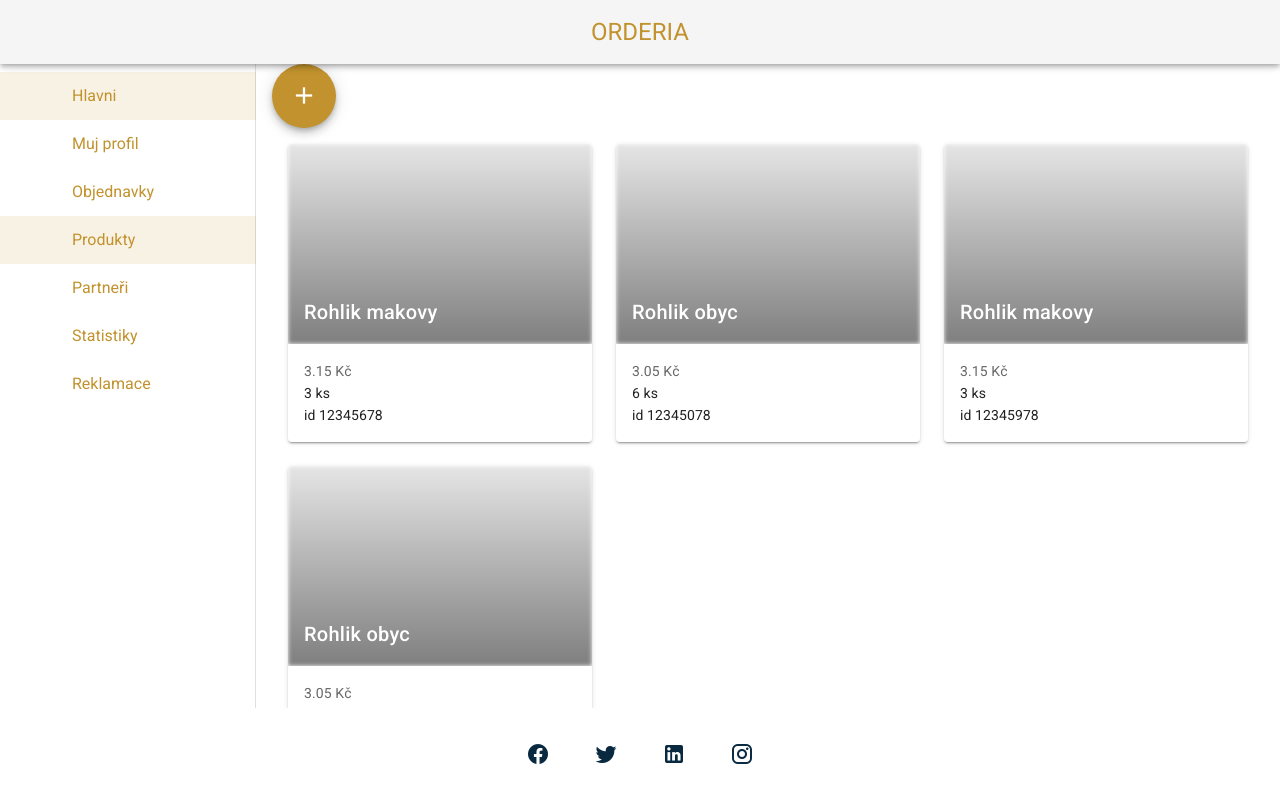
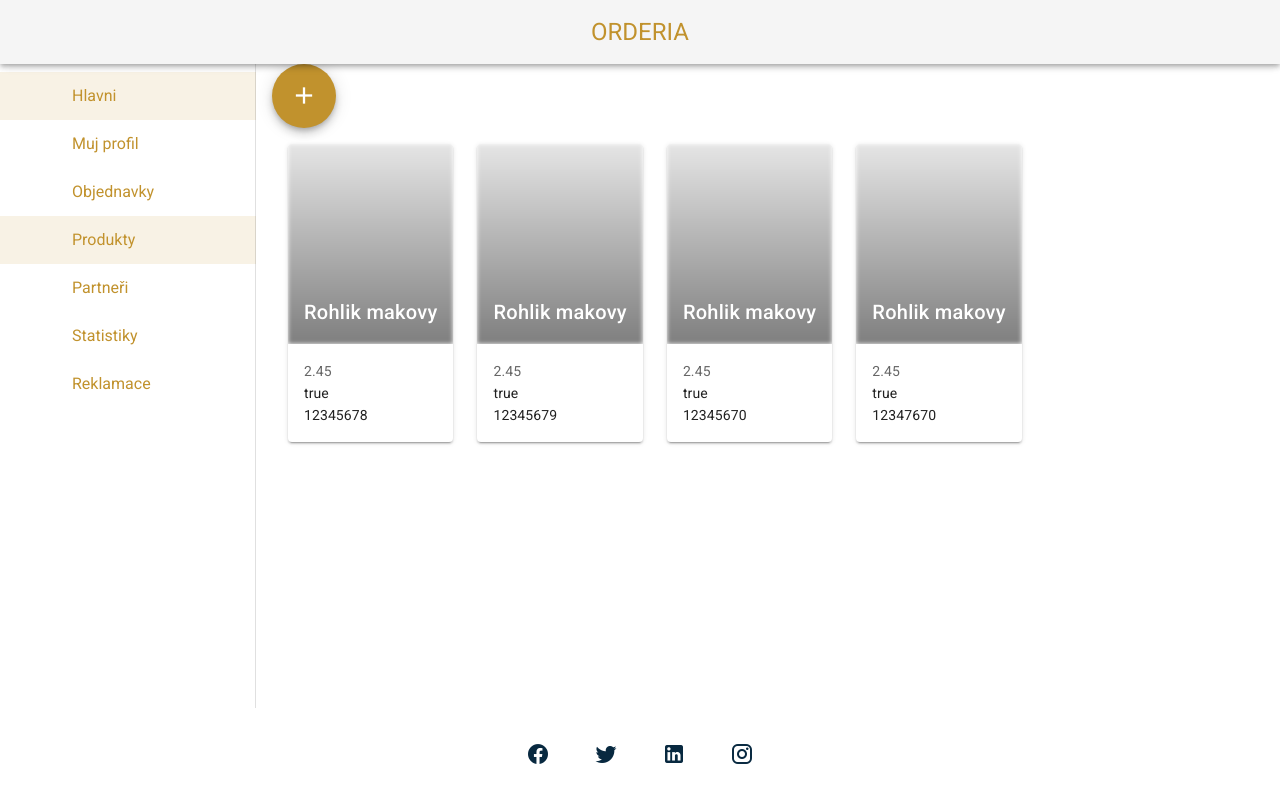
Before and after one commit to zladkaskazkina/Orderia, a Vue app: page /dodavatel/produkty in a window 1280 px wide. Shown: the top 802 px of the page. Built offline with nearby package versions, Linux system fonts and the light colour scheme.

Commit message:
add productitem components

```diff
--- /dev/null
+++ b/db.json
@@ -0,0 +1,11 @@
+{
+  "products": [
+    {
+      "id": 12345678,
+      "name": "Rohlik makovy",
+      "image": "rohlik-makovy.jpeg",
+      "price": 2.45,
+      "available": true
+    }
+  ]
+}
--- a/package.json
+++ b/package.json
@@ -6,6 +6,9 @@
     "serve": "vue-cli-service serve",
     "build": "vue-cli-service build",
     "lint": "vue-cli-service lint"
+  },
+  "resolutions": {
+    "eslint-loader": "2.1.2"
   },
   "dependencies": {
     "core-js": "^3.6.5",
--- a/src/components/ProductItem.vue
+++ b/src/components/ProductItem.vue
@@ -1,28 +1,38 @@
 <template>
+  <div>
+    <v-col>
       <v-card class="mx-auto" max-width="400">
         <v-img
-      :src="card.src"
           class="white--text align-end"
           gradient="to bottom, rgba(0,0,0,.1), rgba(0,0,0,.5)"
           height="200px"
         >
-      <v-card-title v-text="card.title"></v-card-title>
+          <v-card-title v-text="productData.name"></v-card-title>
         </v-img>
         <v-card-subtitle class="pb-0">
-      {{ card.price }}
+          {{ productData.price }}
         </v-card-subtitle>
 
         <v-card-text class="text--primary">
-      <div>{{ card.stock }}</div>
+          <div>{{ productData.available }}</div>
 
-      <div>{{ card.id }}</div>
+          <div>{{ productData.id }}</div>
         </v-card-text>
       </v-card>
+    </v-col>
+  </div>
 </template>
 <script>
 export default {
-  name: ProductName,
-  props: {},
+  name: "ProductItem",
+  props: {
+    productData: {
+      type: Object,
+      default() {
+        return {};
+      },
+    },
+  },
   data() {
     return {};
   },
--- a/src/router/router.js
+++ b/src/router/router.js
@@ -11,6 +11,7 @@ import Products from "../views/Products";
 import Partneri from "../views/Partneri";
 import Objednavky from "../views/Objednavky";
 import Reklamace from "../views/Dodavatel/Reklamace";
+import Statistiky from "../views/Dodavatel/Statistiky";
 // Layouts
 import StartLayout from "../layouts/StartLayout";
 import AuthLayout from "../layouts/AuthLayout";
@@ -79,6 +80,12 @@ const routes = [
     name: "Reklamace",
     meta: { layout: ProfilLayout},
     component: Reklamace
+  },
+  {
+    path: "/dodavatel/statistiky",
+    name: "Statistiky",
+    meta: { layout: ProfilLayout},
+    component: Statistiky
   }
 ];
 
--- a/src/views/Dodavatel/Statistiky.vue
+++ b/src/views/Dodavatel/Statistiky.vue
@@ -0,0 +1,33 @@
+<template>
+  <div class="statistiky">
+    <v-container fluid>
+      <h1>Dashboard</h1>
+      <div class="display-1 font-weight-thin">
+        Objednavky po mesicich
+      </div>
+      <v-sparkline
+        :fill="fill"
+        line-width="2"
+        padding="4"
+        :smooth="radius || false"
+        :value="value"
+        auto-draw
+      >
+        <template v-slot:label="item"> ${{ item.value }} </template>
+      </v-sparkline>
+    </v-container>
+  </div>
+</template>
+<script>
+export default {
+  name: "Statistiky",
+  components: {},
+  data: () => ({
+    fill: true,
+    padding: 8,
+    radius: 10,
+    value: [0, 2, 5, 9, 5, 10, 3, 5, 0, 0, 1, 8, 2, 9, 0],
+    width: 2,
+  }),
+};
+</script>
--- a/src/views/Products.vue
+++ b/src/views/Products.vue
@@ -16,71 +16,55 @@
       </v-btn>
     </v-fab-transition>
     <v-row class="mx-5">
-      <v-col v-for="card in cards" :key="card.id" cols="4">
-        <v-card class="mx-auto" max-width="400">
-          <v-img
-            :src="card.src"
-            class="white--text align-end"
-            gradient="to bottom, rgba(0,0,0,.1), rgba(0,0,0,.5)"
-            height="200px"
-          >
-            <v-card-title v-text="card.title"></v-card-title>
-          </v-img>
-          <v-card-subtitle class="pb-0"> {{ card.price }} Kč </v-card-subtitle>
-
-          <v-card-text class="text--primary">
-            <div>{{ card.stock }} ks</div>
-
-            <div>id {{ card.id }}</div>
-          </v-card-text>
-        </v-card>
-      </v-col>
+      <ProductItem
+        v-for="product in products"
+        :key="product.id"
+        :productData="product"
+        cols="4"
+      />
     </v-row>
   </div>
 </template>
 
 <script>
 // @ is an alias to /src
-
+import ProductItem from "../components/ProductItem.vue";
 export default {
   name: "Products",
+  components: { ProductItem },
   data() {
     return {
       fab: false,
       hidden: false,
       tabs: null,
-      cards: [
+      products: [
         {
-          title: "Rohlik makovy",
-          src: "",
-          route: "/products/rohlik-makovy",
-          price: 3.15,
-          stock: 3,
-          id: "12345678",
+          id: 12345678,
+          name: "Rohlik makovy",
+          image: "rohlik-makovy.jpeg",
+          price: 2.45,
+          available: true,
         },
         {
-          title: "Rohlik obyc",
-          src: "",
-          route: "/products/rohlik-obyc",
-          price: 3.05,
-          stock: 6,
-          id: "12345078",
+          id: 12345679,
+          name: "Rohlik makovy",
+          image: "rohlik-makovy.jpeg",
+          price: 2.45,
+          available: true,
         },
         {
-          title: "Rohlik makovy",
-          src: "",
-          route: "/products/rohlik-makovy",
-          price: 3.15,
-          stock: 3,
-          id: "12345978",
+          id: 12345670,
+          name: "Rohlik makovy",
+          image: "rohlik-makovy.jpeg",
+          price: 2.45,
+          available: true,
         },
         {
-          title: "Rohlik obyc",
-          src: "",
-          route: "/products/rohlik-obyc",
-          price: 3.05,
-          stock: 6,
-          id: "12345378",
+          id: 12347670,
+          name: "Rohlik makovy",
+          image: "rohlik-makovy.jpeg",
+          price: 2.45,
+          available: true,
         },
       ],
     };
```
Also changed, not shown: src/components/Catalog.vue (+27 -26 lines). Lines whose indentation alone changed are shown as unchanged.
